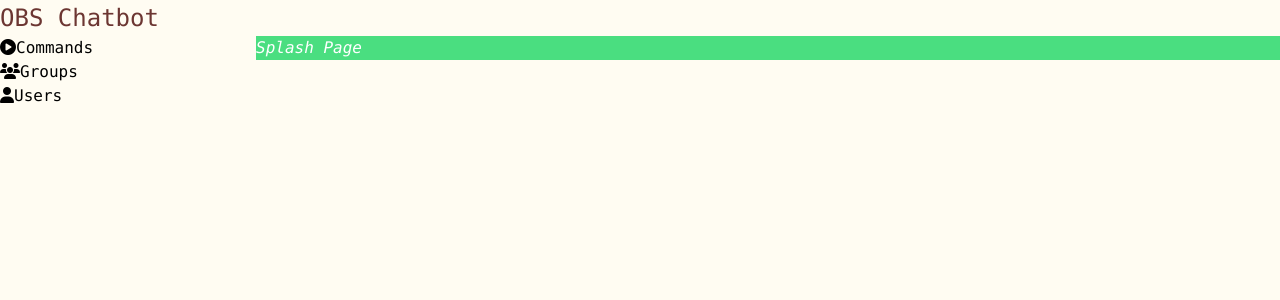
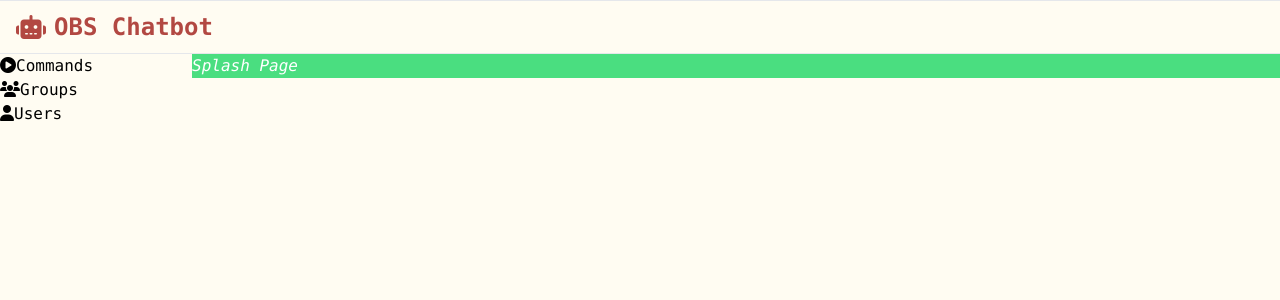
Before and after one commit to TinaTiel/obs-chatbot-fe, a React (Create React App) app: page / in a window 1280 px wide. Shown: the top 300 px of the page. Built offline with nearby package versions, Linux system fonts and the light colour scheme.

Commit message:
styled header and padding

```diff
--- a/src/components/App.js
+++ b/src/components/App.js
@@ -12,10 +12,11 @@ const App = () => {
     return (
         <BrowserRouter>
             <div className="h-screen flex flex-col
-            md:grid md:grid-cols-[20%_auto] md:grid-rows-[auto_1fr_auto]  bg-c-bg-light dark:bg-c-bg-dark
+            md:grid md:grid-cols-[15%_auto] md:grid-rows-[auto_1fr_auto]  bg-c-bg-light dark:bg-c-bg-dark
             font-mono text-c-text-primary dark:text-c-text-primary-dark
             ">
-                <header id="header" className="col-span-2">
+                <header id="header" className="col-span-2
+                border-y border-fg-light dark:border-fg-dark">
                     <Header />
                 </header>
                 <nav id="navbar" >
--- a/src/components/Header.js
+++ b/src/components/Header.js
@@ -4,10 +4,13 @@ import {Link} from 'react-router-dom';
 const Header = () => {
     return (
 
-        <div className="text-center md:text-left">
-            <Link to='/' className="">
-                <h1 className="text-c-primary
-                hover:text-c-primary-hover-light dark:hover:text-c-primary-hover-dark">
+        <div className="text-center md:text-left
+        text-c-primary
+        hover:text-c-primary-hover-light dark:hover:text-c-primary-hover-dark
+        py-2 px-4">
+            <Link to='/' className="flex flex-row items-center">
+                <i className="fas fa-robot fa-xl pr-2"></i>
+                <h1 className="font-bold">
                     OBS Chatbot
                 </h1>
             </Link>
```
